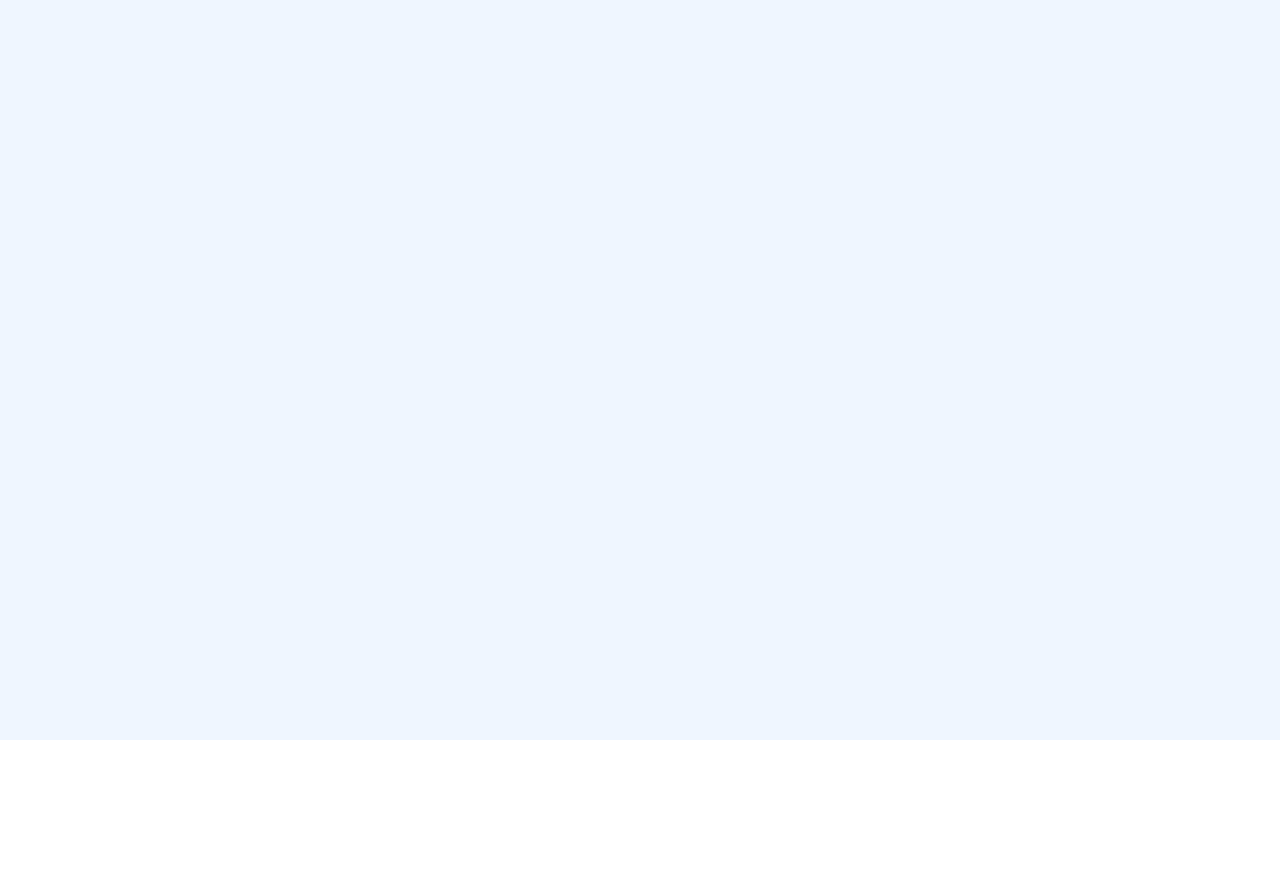
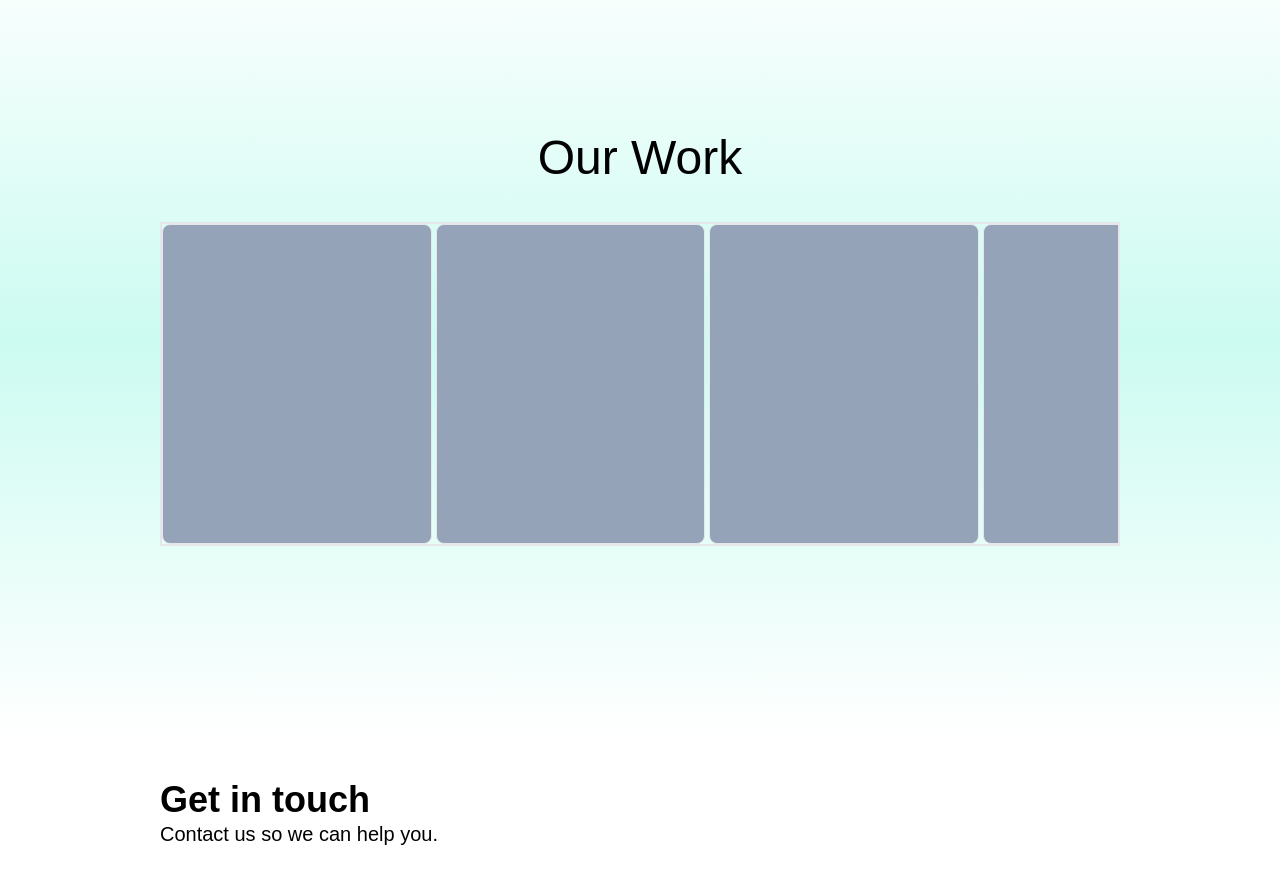
Before and after one commit to SeptAlfauzan/brainover.website, a Next.js app: page / in a window 1280 px wide. Shown: the part 1660-2544 px from the top of the page. Before the commit the page ends 2400 px from the top, so only its background shows below. Built offline with nearby package versions, Linux system fonts and the light colour scheme.

Commit message:
add slider design

```diff
--- a/components/navbar.js
+++ b/components/navbar.js
@@ -10,20 +10,20 @@ const Navbar = () => {
 
     return(
         <>
-            <nav className={`md:visible ${active? '' : '-translate-x-full'} md:translate-x-0 transition-all duration-200 w-full md:fixed absolute bg-blue-50 md:bg-white md:h-auto h-screen z-20 text-black`}>
+            <nav className={`md:visible ${active? '' : '-translate-x-full'} md:translate-x-0 transition-all duration-200 w-full fixed bg-blue-50 md:bg-white md:h-auto h-screen z-50 text-black`}>
                 <ul className="flex md:flex-row flex-col gap-2 px-10 py-5 justify-center items-center h-full md:h-auto">
                     <li  className="text-xl">
-                        <Link href='#'>Home</Link>
+                        <a href='#home-section' onClick={handleOpenNavbar}>Home</a>
                     </li>
                     <div className="md:ml-auto flex md:flex-row flex-col gap-2 text-center">
                         <li  className="text-xl">
-                            <Link href='#'>About</Link>
+                            <a href='#about-section' onClick={handleOpenNavbar}>About</a>
                         </li>
                         <li  className="text-xl">
-                            <Link href='#'>Work</Link>
+                            <a href='#work-section' onClick={handleOpenNavbar}>Work</a>
                         </li>
                         <li  className="text-xl">
-                            <Link href='#'>Contact Us</Link>
+                            <a href='#contact-section' onClick={handleOpenNavbar}>Contact Us</a>
                         </li>
                     </div>
                 <button className="visible md:invisible fixed top-10 right-10" onClick={handleOpenNavbar}>
@@ -31,7 +31,7 @@ const Navbar = () => {
                 </button>
                 </ul>
             </nav>
-            <button className="block md:hidden fixed top-5 ml-4 bg-white shadow-lg z-10 rounded" onClick={handleOpenNavbar}>
+            <button className="block md:hidden fixed top-5 ml-4 bg-white shadow-lg z-40 rounded" onClick={handleOpenNavbar}>
                 <MenuOutline width={'50px'} height={'50px'}/>
             </button>
         </>
--- a/components/sections/about.js
+++ b/components/sections/about.js
@@ -27,9 +27,9 @@ const About = () => {
         ],
       };
     return(
-        <div className='min-h-screen flex flex-col justify-center items-center relative  overflow-clip'>
-          <div className='md:w-3/4 flex flex-wrap relative  justify-center'>
-            <div className="md:w-1/2 w-full md:pr-28 px-12 z-10 md:order-1 order-2">
+        <div id="about-section" className='min-h-screen flex flex-col justify-center items-center relative  overflow-clip'>
+          <div className='md:w-3/4 flex flex-wrap relative justify-center md:px-0 px-12'>
+            <div className="md:w-1/2 w-full md:pr-28  z-10 md:order-1 order-2">
               <h3 className='text-4xl mb-10 w-full text-black'>Leading the way in our field since 1993</h3>
               <p className='text-lg text-gray-500'>
                 We are the top supplier of cooked, refrigerated prawns to the French market and as such, we are constantly in the process of improving our product offering to cement our position as the go-to player on the seafood products scene. We’ve succeeded in doing this by maintaining a steady course over the last 27 years towards our end destination – a shared taste for innovation!
--- /dev/null
+++ b/components/sections/contactUs.js
@@ -0,0 +1,44 @@
+import React from "react";
+import Lottie from "lottie-react";
+import CirclesAnim from '../../public/lotties/circles_anim.json'
+
+const ContactUs = () => {
+    const interactivity = {
+        mode: "scroll",
+        actions: [
+          {
+            visibility: [0, 0.2],
+            type: "stop",
+            frames: [0],
+          },
+          {
+            visibility: [0.2, 0.25],
+            type: "seek",
+            frames: [0, 30],
+          },
+          {
+            visibility: [0.25, 1.0],
+            type: "play",
+            frames: [100],
+          },
+        ],
+    };
+    return(
+        <div id="contact-section" className="w-full min-h-screen flex justify-center">
+            <div className="w-3/4">
+                <h3 className="text-4xl md:text-left text-center font-bold mt-10">Get in touch</h3>
+                <h4 className="text-xl md:text-left text-center font-light">Contact us so we can help you.</h4>
+                <div className="w-full flex flex-wrap">
+                    <div className="md:w-1/2 w-full">
+                        <Lottie animationData={CirclesAnim} interactivity={interactivity} />
+                    </div>
+                    <div className="md:w-1/2 w-full">
+
+                    </div>
+                </div>
+            </div>
+        </div>
+    )
+}
+
+export default ContactUs
--- a/components/sections/homebanner.js
+++ b/components/sections/homebanner.js
@@ -14,7 +14,7 @@ const HomeBanner = () => {
     },[])
 
     return (
-        <div className='w-full h-screen flex justify-center items-center flex-col'>
+        <div id="home-section" className='w-full h-screen flex justify-center items-center flex-col'>
           <div className='relative w-2/4 h-2/4 flex flex-col justify-center items-center md:mt-0 -mt-20'>
             <div className='md:w-96 md:h-96 w-72 h-72 relative bg-blue-50 p-10'>
               <Image src={MainLogo} alt='Brain.over logo' layout='fill'/>
--- a/components/sections/work.js
+++ b/components/sections/work.js
@@ -1,13 +1,14 @@
 import React from "react";
+import Slider from "../slider";
 
 const Work = () => {
     return (
-        <div className="w-full min-h-screen bg-blue-50">
+        <div id="work-section" className="w-full min-h-screen bg-gradient-to-b from-transparent via-teal-100 to-transparent flex flex-col justify-center items-center">
+            <h3 className="w-full text-center mb-10 text-5xl">Our Work</h3>
             {/* card work */}
-
-
+            <Slider/>
         </div>
-)
+    )
 }
 
 export default Work
--- /dev/null
+++ b/components/slider.js
@@ -0,0 +1,19 @@
+import React from "react";
+import SliderCard from "./sliderCard";
+
+const Slider = ({ListData}) => {
+    return(
+        <div id="slider-container" className="w-3/4  border-2  overflow-clip relative">
+        <div className="w-full h-80 flex gap-1 overflow-hidden">
+            <div className="inner-slide-w h-full grid md:grid-cols-7 grid-cols-3 gap-1 absolute">
+                <SliderCard/>
+                <SliderCard/>
+                <SliderCard/>
+                <SliderCard/>
+            </div>
+        </div>
+</div>
+    )
+}
+
+export default Slider
--- /dev/null
+++ b/components/sliderCard.js
@@ -0,0 +1,14 @@
+const SliderCard = ({title, description}) => {
+    return(
+        <div className="group transition-all duration-200 bg-slate-400 w-76 p-0 m-0 h-80 border rounded-lg relative">
+            <div className=" md:group-hover:-translate-y-full md:translate-y-full md:-bottom-10 bottom-0 transition-all duration-200 absolute m-5">
+                <h3 className="font-bold text-white text-lg">
+                Lorem ipsum
+                </h3>
+                Lorem ipsum
+            </div>
+        </div>
+    )
+}
+
+export default SliderCard
--- a/pages/index.js
+++ b/pages/index.js
@@ -3,6 +3,7 @@ import Navbar from '../components/navbar'
 import HomeBanner from '../components/sections/homebanner'
 import About from '../components/sections/about'
 import Work from '../components/sections/work'
+import ContactUs from '../components/sections/contactUs'
 
 const Home = () => {
 
@@ -20,6 +21,7 @@ const Home = () => {
         <HomeBanner />
         <About />
         <Work/>
+        <ContactUs/>
       </main>
 
       <footer>
--- a/styles/globals.css
+++ b/styles/globals.css
@@ -3,6 +3,7 @@ body {
   padding: 0;
   margin: 0;
   font-family: 'Poppins', sans-serif;
+  scroll-behavior: smooth;
 }
 
 a {
@@ -14,6 +15,9 @@ a {
   box-sizing: border-box;
 
 }
+.inner-slide-w{
+  width: 200%;
+}
 
 @tailwind base;
 @tailwind components;
```
Also changed, not shown: public/lotties/circles_anim.json (added, +1 -0 lines).
